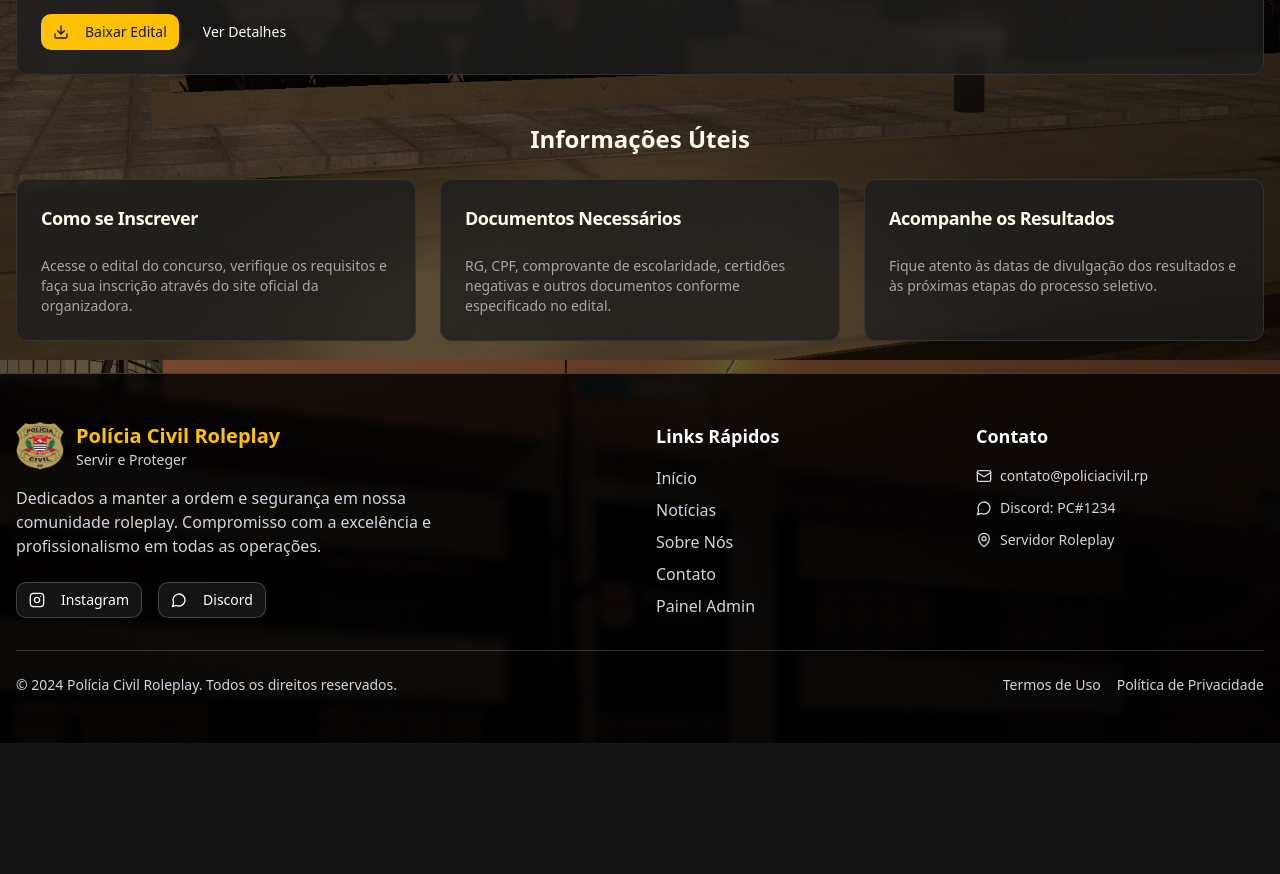
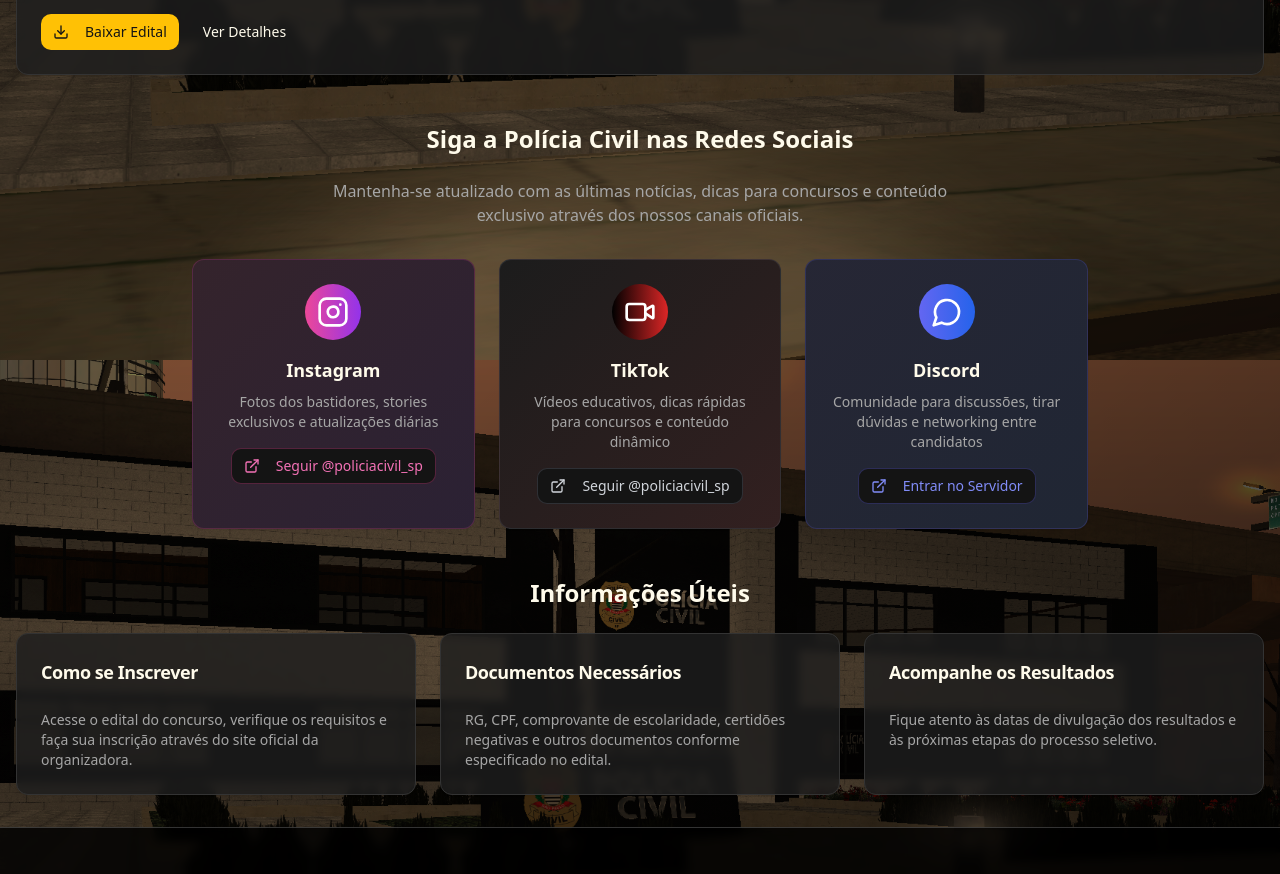
Before and after one commit to Emerson021/civil-roleplay-hub, a React (Vite) app: page /concursos in a window 1280 px wide. Shown: the part 1240-2114 px from the top of the page. Before the commit the page ends 1983 px from the top, so only its background shows below. Built offline with nearby package versions, Linux system fonts and the light colour scheme.

Commit message:
Add social media section
Created a new section to highlight the Civil Police's social media presence, including Instagram, TikTok, and Discord. This section is designed to be visually prominent and easily accessible to users.

```diff
--- a/src/pages/Concursos.tsx
+++ b/src/pages/Concursos.tsx
@@ -3,7 +3,7 @@ import { Footer } from "@/components/Footer";
 import { Card, CardContent, CardDescription, CardHeader, CardTitle } from "@/components/ui/card";
 import { Badge } from "@/components/ui/badge";
 import { Button } from "@/components/ui/button";
-import { Calendar, MapPin, Users, Download, ExternalLink } from "lucide-react";
+import { Calendar, MapPin, Users, Download, ExternalLink, Instagram, Video, MessageCircle } from "lucide-react";
 
 const Concursos = () => {
   // Mock data para concursos - em produção viria do Supabase
@@ -181,6 +181,88 @@ const Concursos = () => {
           ))}
         </section>
 
+        {/* Redes Sociais */}
+        <section className="mt-12 mb-8">
+          <h2 className="text-2xl font-bold text-foreground mb-6 text-center">
+            Siga a Polícia Civil nas Redes Sociais
+          </h2>
+          <p className="text-center text-muted-foreground mb-8 max-w-2xl mx-auto">
+            Mantenha-se atualizado com as últimas notícias, dicas para concursos e
+            conteúdo exclusivo através dos nossos canais oficiais.
+          </p>
+
+          <div className="grid md:grid-cols-3 gap-6 max-w-4xl mx-auto">
+            {/* Instagram */}
+            <Card className="bg-gradient-to-br from-pink-500/10 to-purple-600/10 border-pink-500/20 hover:shadow-lg hover:shadow-pink-500/20 transition-all duration-300 group cursor-pointer">
+              <CardContent className="p-6 text-center">
+                <div className="mb-4 flex justify-center">
+                  <div className="p-3 rounded-full bg-gradient-to-r from-pink-500 to-purple-600 group-hover:scale-110 transition-transform duration-300">
+                    <Instagram className="h-8 w-8 text-white" />
+                  </div>
+                </div>
+                <h3 className="text-lg font-semibold text-foreground mb-2">Instagram</h3>
+                <p className="text-sm text-muted-foreground mb-4">
+                  Fotos dos bastidores, stories exclusivos e atualizações diárias
+                </p>
+                <Button
+                  variant="outline"
+                  size="sm"
+                  className="border-pink-500/30 text-pink-400 hover:bg-pink-500/10 hover:border-pink-500/50"
+                >
+                  <ExternalLink className="h-4 w-4 mr-2" />
+                  Seguir @policiacivil_sp
+                </Button>
+              </CardContent>
+            </Card>
+
+            {/* TikTok */}
+            <Card className="bg-gradient-to-br from-black/10 to-red-600/10 border-gray-500/20 hover:shadow-lg hover:shadow-red-500/20 transition-all duration-300 group cursor-pointer">
+              <CardContent className="p-6 text-center">
+                <div className="mb-4 flex justify-center">
+                  <div className="p-3 rounded-full bg-gradient-to-r from-black to-red-600 group-hover:scale-110 transition-transform duration-300">
+                    <Video className="h-8 w-8 text-white" />
+                  </div>
+                </div>
+                <h3 className="text-lg font-semibold text-foreground mb-2">TikTok</h3>
+                <p className="text-sm text-muted-foreground mb-4">
+                  Vídeos educativos, dicas rápidas para concursos e conteúdo dinâmico
+                </p>
+                <Button
+                  variant="outline"
+                  size="sm"
+                  className="border-gray-500/30 text-gray-300 hover:bg-gray-500/10 hover:border-gray-500/50"
+                >
+                  <ExternalLink className="h-4 w-4 mr-2" />
+                  Seguir @policiacivil_sp
+                </Button>
+              </CardContent>
+            </Card>
+
+            {/* Discord */}
+            <Card className="bg-gradient-to-br from-indigo-500/10 to-blue-600/10 border-indigo-500/20 hover:shadow-lg hover:shadow-indigo-500/20 transition-all duration-300 group cursor-pointer">
+              <CardContent className="p-6 text-center">
+                <div className="mb-4 flex justify-center">
+                  <div className="p-3 rounded-full bg-gradient-to-r from-indigo-500 to-blue-600 group-hover:scale-110 transition-transform duration-300">
+                    <MessageCircle className="h-8 w-8 text-white" />
+                  </div>
+                </div>
+                <h3 className="text-lg font-semibold text-foreground mb-2">Discord</h3>
+                <p className="text-sm text-muted-foreground mb-4">
+                  Comunidade para discussões, tirar dúvidas e networking entre candidatos
+                </p>
+                <Button
+                  variant="outline"
+                  size="sm"
+                  className="border-indigo-500/30 text-indigo-400 hover:bg-indigo-500/10 hover:border-indigo-500/50"
+                >
+                  <ExternalLink className="h-4 w-4 mr-2" />
+                  Entrar no Servidor
+                </Button>
+              </CardContent>
+            </Card>
+          </div>
+        </section>
+
         {/* Informações Úteis */}
         <section className="mt-12">
           <h2 className="text-2xl font-bold text-foreground mb-6 text-center">
```
